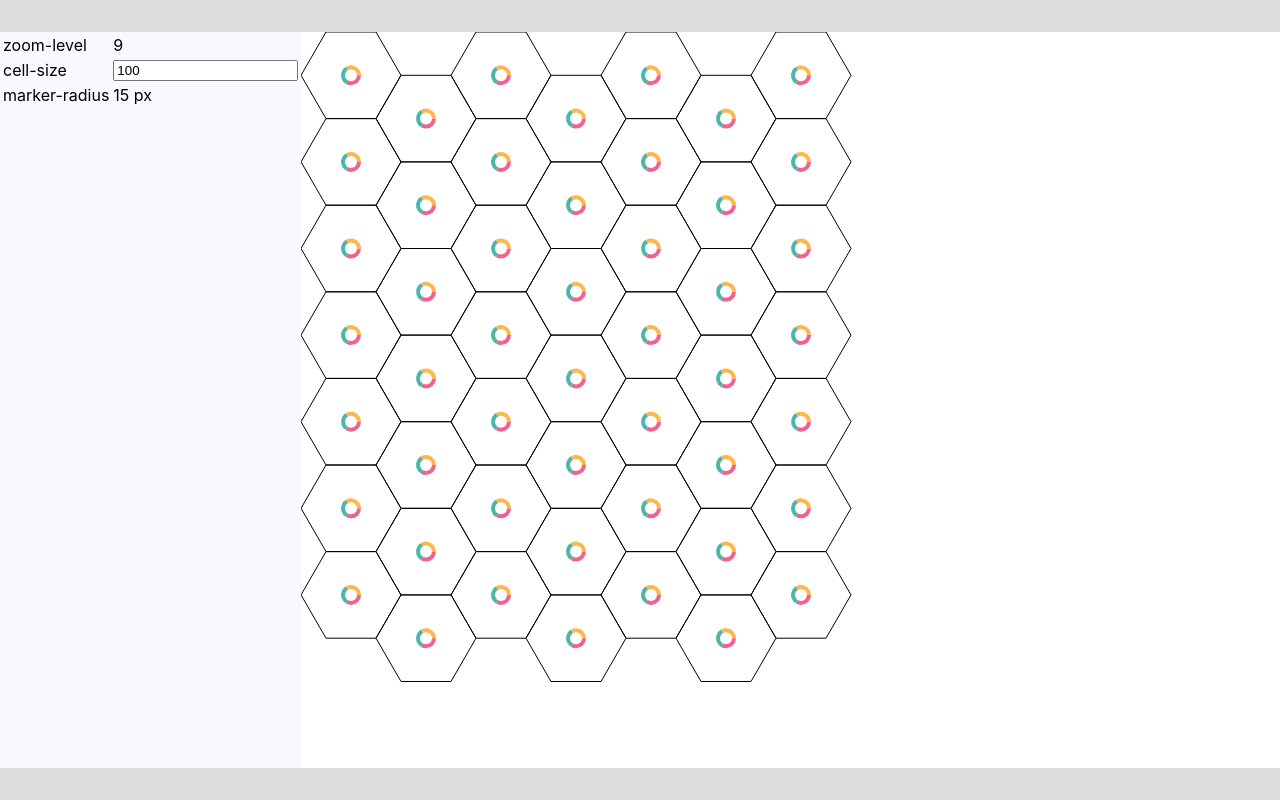
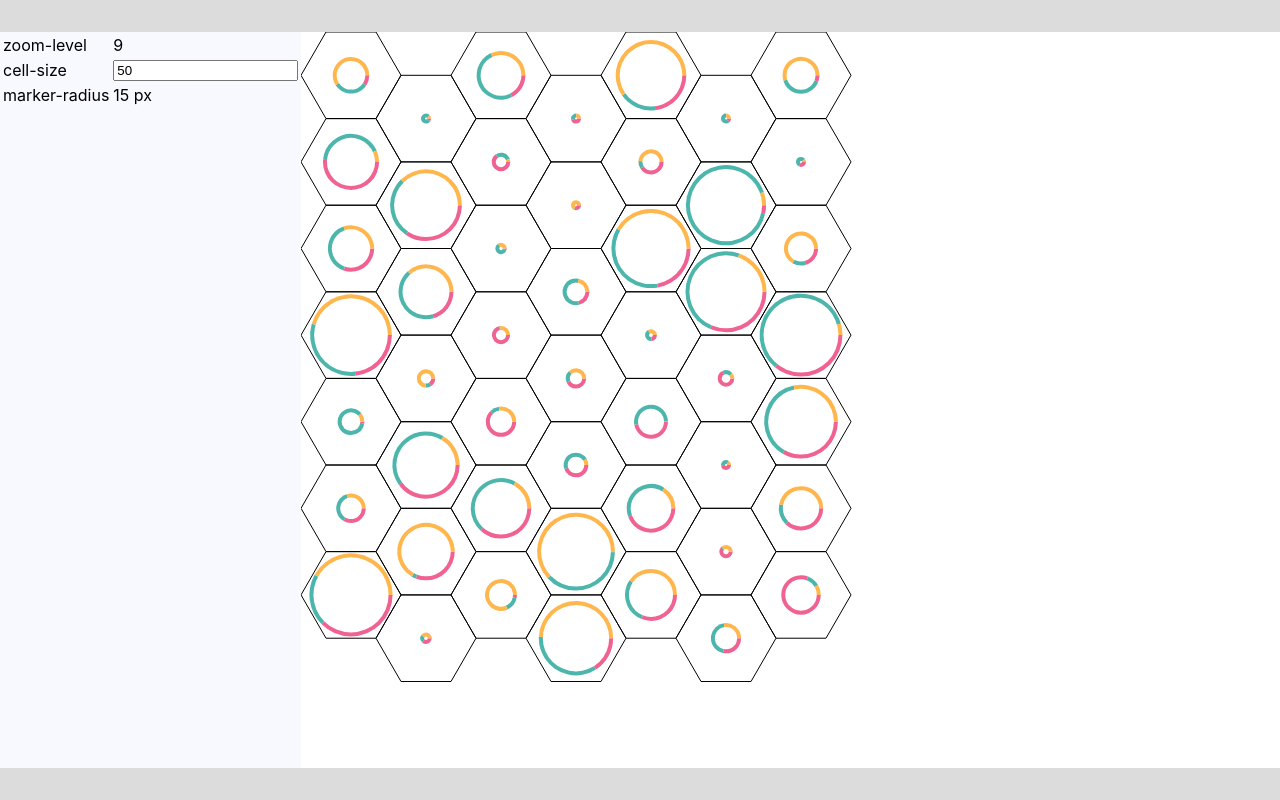
Before and after one commit to artembert/cluster-sizes, a React (Create React App) app: page / in a window 1280 px wide. Built offline with nearby package versions, Linux system fonts and the light colour scheme.

Commit message:
Generate random pieCharts

```diff
--- a/src/components/MapComponents/CanvasGrid/CanvasGrid.tsx
+++ b/src/components/MapComponents/CanvasGrid/CanvasGrid.tsx
@@ -1,7 +1,10 @@
 import { FunctionComponent } from "react";
-import { useGridSellSize } from "../../../contexts/GridCellSizeContext";
+import {
+  MIN_CELL_RADIUS,
+  useGridSellSize,
+} from "../../../contexts/GridCellSizeContext";
 import Canvas from "../Canvas/Canvas";
-import { drawPieChart } from "../PieChart/PieChart";
+import { drawPieChart, PieChartItem } from "../PieChart/PieChart";
 
 /**
  * Image: https://eperezcosano.github.io/hex-grid/
@@ -31,7 +34,8 @@ function drawHexagon(
   ctx: CanvasRenderingContext2D,
   x: number,
   y: number,
-  hexagonRadius: number
+  hexagonRadius: number,
+  cellInnerRadius: number
 ): void {
   ctx.beginPath();
   for (var i = 0; i < 6; i++) {
@@ -42,23 +46,15 @@ function drawHexagon(
   }
   ctx.closePath();
   ctx.stroke();
-  drawPieChart(
-    ctx,
-    [
-      { value: 1, label: "1", color: "#f06292" },
-      { value: 1, label: "2", color: "#4db6ac" },
-      { value: 1, label: "3", color: "#ffb74d" },
-    ],
-    x,
-    y
-  );
+  drawPieChart(ctx, getPieChartContent(), x, y, cellInnerRadius);
 }
 
 function drawGrid(
   ctx: CanvasRenderingContext2D,
   width: number,
   height: number,
-  hexagonRadius: number
+  hexagonRadius: number,
+  cellInnerRadius: number
 ): void {
   ctx.clearRect(0, 0, width, height);
   const yStartCoords = getYStartCoordsForAllLines(height, hexagonRadius);
@@ -66,7 +62,8 @@ function drawGrid(
     let x = hexagonRadius;
     let j = 0;
     while (x + hexagonRadius * (1 + Math.cos(HEXAGON_ANGLE)) < width) {
-      drawHexagon(ctx, x, y, hexagonRadius);
+      const markerRadius = getRandomMarkerSize(cellInnerRadius);
+      drawHexagon(ctx, x, y, hexagonRadius, markerRadius);
       x += hexagonRadius * (1 + Math.cos(HEXAGON_ANGLE));
       y += (-1) ** j * hexagonRadius * Math.sin(HEXAGON_ANGLE);
       j++;
@@ -74,12 +71,30 @@ function drawGrid(
   });
 }
 
+function getRandomMarkerSize(max: number): number {
+  return Math.max(Math.random() * max, MIN_CELL_RADIUS);
+}
+
+function getPieChartContent(): PieChartItem[] {
+  return [
+    { value: 1, label: "1", color: "#f06292" },
+    { value: 1, label: "2", color: "#4db6ac" },
+    { value: 1, label: "3", color: "#ffb74d" },
+  ].map((item) => ({ ...item, value: Math.random() }));
+}
+
 const CanvasGrid: FunctionComponent<Props> = ({ width, height }) => {
-  const { value: gridSellSize } = useGridSellSize();
-  const hexagonRadius = gridSellSize / 2;
+  const { cellOuterRadius, cellInnerRadius } = useGridSellSize();
 
   function draw(ctx: CanvasRenderingContext2D): void {
-    return drawGrid.call(null, ctx, width, height, hexagonRadius);
+    return drawGrid.call(
+      null,
+      ctx,
+      width,
+      height,
+      cellOuterRadius,
+      cellInnerRadius
+    );
   }
 
   return <Canvas draw={draw} width={width} height={height} />;
--- a/src/components/MapComponents/PieChart/PieChart.tsx
+++ b/src/components/MapComponents/PieChart/PieChart.tsx
@@ -5,7 +5,7 @@ export interface PieChartItem {
 }
 
 const pieChartSizes = {
-  diameter: 20,
+  radius: 20,
   borderWidth: 4,
 };
 
@@ -57,10 +57,10 @@ function clipCenterCircle(
   ctx: CanvasRenderingContext2D,
   x: number,
   y: number,
-  markerWidth: number,
+  markerRadius: number,
   borderWidth: number = pieChartSizes.borderWidth
 ): void {
-  if (borderWidth > markerWidth / 2) {
+  if (borderWidth > markerRadius) {
     console.error("Border should be smaller then marker radius");
   }
   /// save context for clipping
@@ -68,7 +68,7 @@ function clipCenterCircle(
 
   /// create path
   ctx.beginPath();
-  ctx.arc(x, y, markerWidth / 2 - borderWidth, 0, 2 * Math.PI);
+  ctx.arc(x, y, markerRadius - borderWidth, 0, 2 * Math.PI);
   ctx.closePath();
 
   /// set clipping mask based on shape
@@ -86,10 +86,9 @@ export function drawPieChart(
   data: PieChartItem[],
   x: number,
   y: number,
-  size: number = pieChartSizes.diameter
+  radius: number = pieChartSizes.radius
 ) {
   const total = getTotal(data);
-  const radius = size / 2;
 
   let startAngle, endAngle;
 
@@ -104,5 +103,5 @@ export function drawPieChart(
     ctx.fill();
     ctx.closePath();
   }
-  clipCenterCircle(ctx, x, y, size);
+  clipCenterCircle(ctx, x, y, radius);
 }
--- a/src/components/UIComponents/Sidebar/Sidebar.tsx
+++ b/src/components/UIComponents/Sidebar/Sidebar.tsx
@@ -8,7 +8,7 @@ import styles from "./Sidebar.module.css";
 
 const Sidebar: FunctionComponent = () => {
   const dispatchGridCellSize = useGridSellSizeDispatch();
-  const { value: initialCellSize } = useGridSellSize();
+  const { cellOuterRadius } = useGridSellSize();
 
   function handleCellSizeChange(e: ChangeEvent<HTMLInputElement>) {
     dispatchGridCellSize({
@@ -29,7 +29,7 @@ const Sidebar: FunctionComponent = () => {
             <td>cell-size</td>
             <td>
               <input
-                value={initialCellSize}
+                value={cellOuterRadius}
                 type="number"
                 onChange={handleCellSizeChange}
               />
--- a/src/contexts/GridCellSizeContext.tsx
+++ b/src/contexts/GridCellSizeContext.tsx
@@ -6,8 +6,12 @@ import {
   useReducer,
 } from "react";
 
+const INITIAL_CELL_OUTER_RADIUS = 50;
+export const MIN_CELL_RADIUS = 5;
+
 export type State = {
-  value: number;
+  cellOuterRadius: number;
+  cellInnerRadius: number;
 };
 
 export const enum ActionKind {
@@ -20,7 +24,8 @@ export type Action = {
 };
 
 const initialCellSize: State = {
-  value: 100,
+  cellOuterRadius: INITIAL_CELL_OUTER_RADIUS,
+  cellInnerRadius: getHexagonInnerCirclieRadius(INITIAL_CELL_OUTER_RADIUS),
 };
 
 export const GridSellSizeContext = createContext(initialCellSize);
@@ -44,7 +49,8 @@ function tasksReducer(cellSize: State, action: Action): State {
   switch (action.type) {
     case ActionKind.Change: {
       return {
-        value: action.payload,
+        cellOuterRadius: action.payload,
+        cellInnerRadius: getHexagonInnerCirclieRadius(action.payload),
       };
     }
     default: {
@@ -60,3 +66,7 @@ export function useGridSellSize() {
 export function useGridSellSizeDispatch() {
   return useContext(GridSellDispatchContext);
 }
+
+function getHexagonInnerCirclieRadius(hexagonRadius: number): number {
+  return (Math.sqrt(3) * hexagonRadius) / 2;
+}
```
